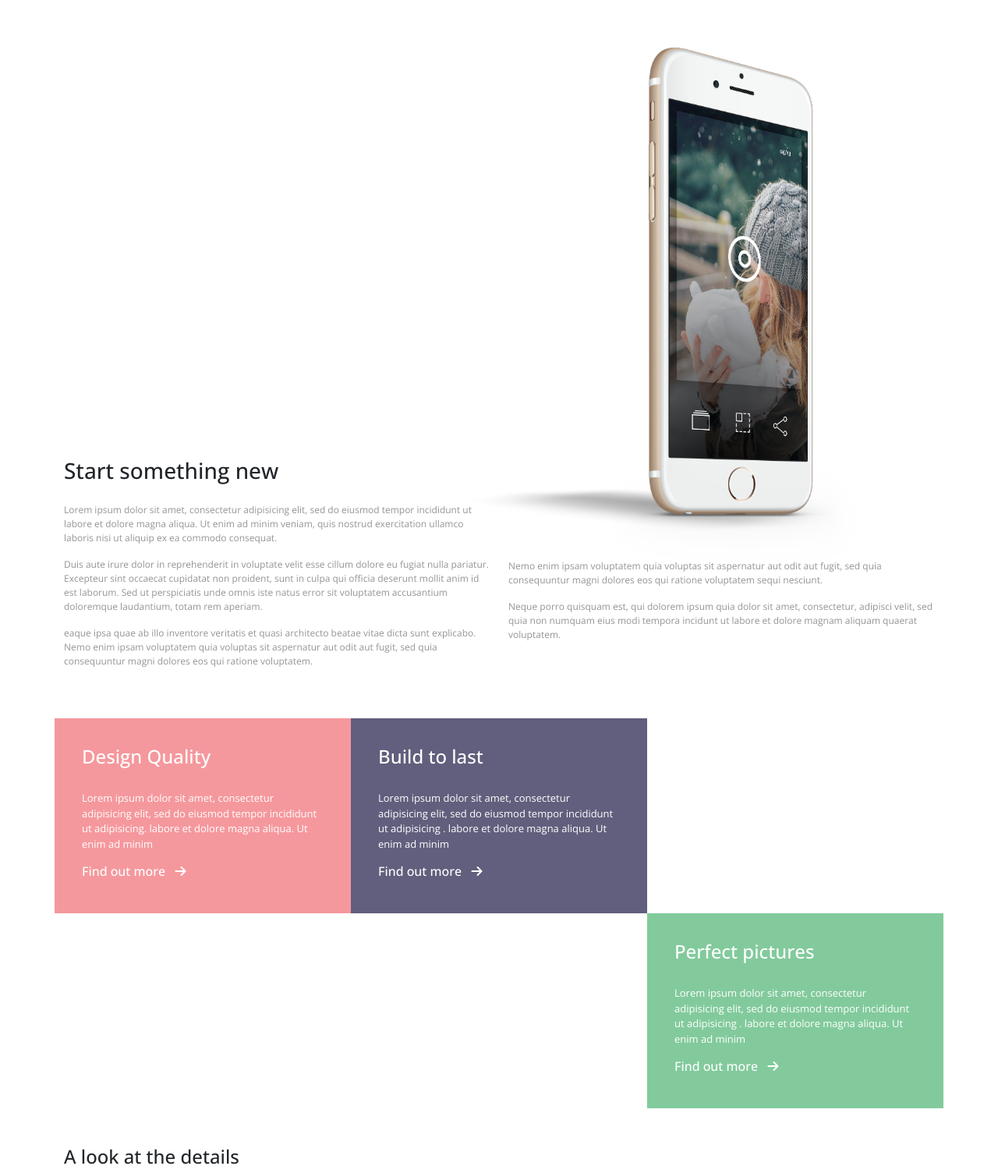
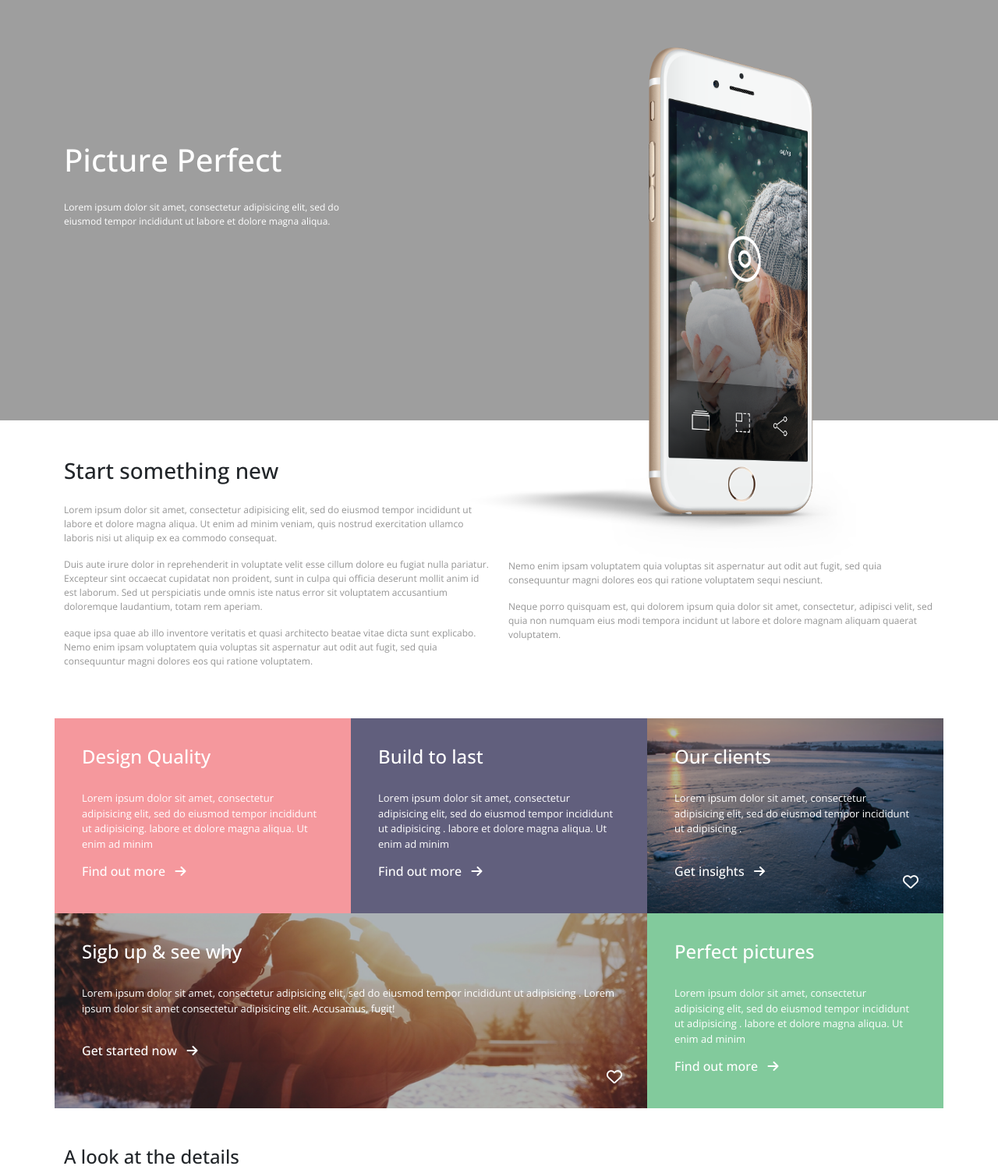
Before and after one commit to md-sh-sabbir/take-website, a plain HTML site: page index.html in a window 1280 px wide. Shown: the part 96-1600 px from the top of the page at 78% size. Drawn offline with nearby package versions, Linux system fonts and the light colour scheme; the site is published under a folder, as on GitHub Pages, so addresses that start at the root find nothing.

Commit message:
style.css

```diff
--- a/assets/css/style.css
+++ b/assets/css/style.css
@@ -19,7 +19,7 @@ img{
     padding-top: 20px;
 }
 .heroPart{
-    background: url(/assets/img/Bg-home.png) no-repeat center;
+    background: url(../img/Bg-home.png) no-repeat center;
     background-size: cover;
 }
 .heroConMain{
@@ -84,7 +84,7 @@ img{
     font-size: 13px;
 }
 .galAreaMain .row .gal_3{
-    background: url(/assets/img/cont-img-1.png) no-repeat;
+    background: url(../img/cont-img-1.png) no-repeat;
     background-size: 100% 100%;
     color: #fff;
     padding: 35px;
@@ -106,7 +106,7 @@ img{
     font-size: 20px;
 }
 .galAreaMain .row .gal_4{
-    background: url(/assets/img/cont-img-big.png) no-repeat;
+    background: url(../img/cont-img-big.png) no-repeat;
     background-size: 100% 100%;
     color: #fff;
     padding: 35px;
@@ -156,7 +156,7 @@ img{
 
 /* Views Area */
 .viewsPart{
-    background: url(/assets/img/bottom-bg.png) no-repeat;
+    background: url(../img/bottom-bg.png) no-repeat;
     background-size: 100% 100%;
 }
 .viewsCon p{
```
